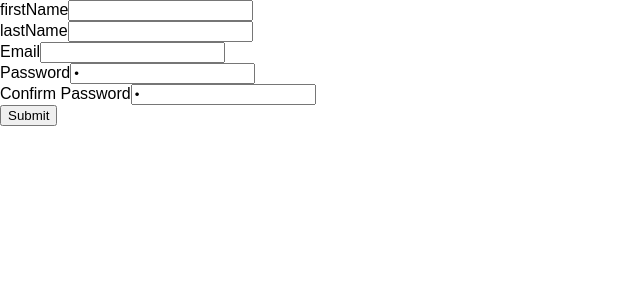
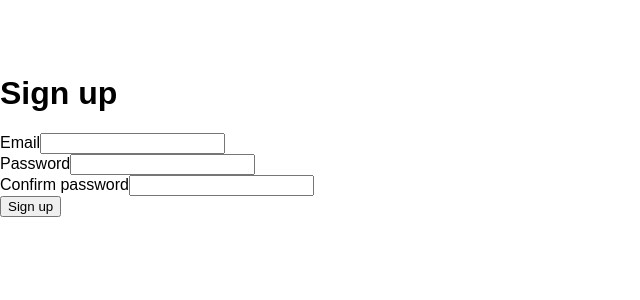
Before and after one commit to neenu-kurian/insult, a React (Create React App) app in the folder client/: page /signup in a window 1280 px wide. Shown: the top 300 px of the page, without its empty margins (0-640 px from the left). Built offline with nearby package versions, Linux system fonts and the light colour scheme.

Commit message:
added signup page

```diff
--- a/client/src/App.js
+++ b/client/src/App.js
@@ -1,26 +1,28 @@
-import React, { Component } from 'react';
+import React, { Component } from 'react'
+import { BrowserRouter as Router, Route, Redirect } from 'react-router-dom'
 import GamePage from './components/gamePage'
+import SignupPage from './components/SignUpPage'
 import NewGame from './components/newGame'
-import { BrowserRouter as Router, Route, Redirect } from 'react-router-dom'
-import SignUpForm from './components/SignUpForm'
+import insult from './components/Insult'
+import './App.css'
 
 class App extends Component {
   render() {
     return (
+      <Router>
+        <div>
+          <nav>
 
-      <Router>
-
-        <div>
-          <Route exact path="/signup" component={SignUpForm} />
-          <Route exact path="/signup/games" component={NewGame} />
-          <Route exact path="/" render={() => <Redirect to="/games" />} />
-          <Route exact path="/signup/games/:id" component={GamePage} />
-         </div>
-
+          </nav>
+          <main style={{marginTop:75}}>
+            <Route exact path="/signup" component={SignupPage} />
+            <Route exact path="/games" component={NewGame} />
+            <Route exact path="/games/:id" component={GamePage} />
+            <Route exact path="/" render={ () => <Redirect to="/games" /> } />
+          </main>
+        </div>
       </Router>
-
-    );
+    )
   }
 }
-
-export default App;
+export default App
--- a/client/src/actions/signUp.js
+++ b/client/src/actions/signUp.js
@@ -1,14 +1,29 @@
 import * as request from 'superagent'
 export const baseUrl = 'http://localhost:4000'
 
-export const SIGN_UP = "SIGN_UP"
+export const USER_SIGNUP_SUCCESS = 'USER_SIGNUP_SUCCESS'
+export const USER_SIGNUP_FAILED = 'USER_SIGNUP_FAILED'
 
-export const userSignUp = () => (dispatch) =>{
-    request
-    .get(`${baseUrl}/signup`)
-    .then(res => dispatch({
-     type:SIGN_UP,
-     payload: res.body
-    }))
-    .catch(err => console.error(err))
-}
+
+
+
+export const signup = (email, password) => (dispatch) =>
+	request
+		.post(`${baseUrl}/users`)
+		.send({ firstName: email, lastName: email, email, password })
+		.then(result => {
+			dispatch({
+				type: USER_SIGNUP_SUCCESS
+			})
+		})
+		.catch(err => {
+			if (err.status === 400) {
+				dispatch({
+					type: USER_SIGNUP_FAILED,
+					payload: err.response.body.message || 'Unknown error'
+				})
+			}
+			else {
+				console.error(err)
+			}
+	   })
--- a/client/src/components/SignUpForm.js
+++ b/client/src/components/SignUpForm.js
@@ -1,54 +1,54 @@
 import React, {PureComponent} from 'react'
-import {userSignUp} from '../actions/signUp'
-import { connect } from 'react-redux'
 
- class SignUpForm extends PureComponent {
+export default class SignupForm extends PureComponent {
+	state = {}
 
-    render(){
-        return(
+	handleSubmit = (e) => {
+		e.preventDefault()
+		this.props.onSubmit(this.state)
+	}
+
+	handleChange = (event) => {
+    const {name, value} = event.target
+
+    this.setState({
+      [name]: value
+    })
+  }
+
+	render() {
+		return (
 			<form onSubmit={this.handleSubmit}>
-            <div>
-                <label htmlFor="firstName">firstName</label>
-                <input type="firstName" name="firstName" id="firstName" value={
-                this.props.firstName||" "
-                }onChange={this.handleChange}/>
-                </div>
-             <div>
-               <label htmlFor="lastName">lastName</label>
-               <input type="lastName" name="lastName" id="lastName" value={
-               this.props.lastName||" "
-               }onChange={this.handleChange}/>
-             </div>
 				<div>
 					<label htmlFor="email">Email</label>
 					<input type="email" name="email" id="email" value={
-                   this.props.email|| " "
-                  }onChange={this.handleChange}/>
+						this.state.email || ''
+					} onChange={ this.handleChange } />
 				</div>
+
 				<div>
 					<label htmlFor="password">Password</label>
 					<input type="password" name="password" id="password" value={
-                this.props.password||" "
-            }onChange={this.handleChange}/>
+						this.state.password || ''
+					} onChange={ this.handleChange } />
 				</div>
 
 				<div>
-               <label htmlFor="confirm password">Confirm Password</label>
+					<label htmlFor="confirmPassword">Confirm password</label>
 					<input type="password" name="confirmPassword" id="confirmPassword" value={
-                 this.props.password||" "
-               }onChange={this.handleChange}/>
+						this.state.confirmPassword || ''
+					} onChange={ this.handleChange } />
 				</div>
 
-             <button type="submit">Submit </button>
+				{
+					this.state.password &&
+					this.state.confirmPassword &&
+					this.state.password !== this.state.confirmPassword &&
+					<p style={{color:'red'}}>The passwords do not match!</p>
+				}
+
+				<button type="submit">Sign up</button>
 			</form>
-
 		)
 	}
 }
-
-const mapStateToProps=(state)=>{
-    // state=this.state
-    signup: state.signup
-}
-
-export default connect(mapStateToProps,{userSignUp} )(SignUpForm)
--- /dev/null
+++ b/client/src/components/SignUpPage.js
@@ -0,0 +1,35 @@
+import React, {PureComponent} from 'react'
+import {connect} from 'react-redux'
+import {signup} from '../actions/signUp'
+import SignupForm from './SignUpForm'
+import {Redirect} from 'react-router-dom'
+
+class SignupPage extends PureComponent {
+	handleSubmit = (data) => {
+		this.props.postSignup(data.email, data.password)
+	}
+
+	render() {
+		if (this.props.signup.success) return (
+			<Redirect to="/" />
+		)
+
+		return (
+			<div>
+				<h1>Sign up</h1>
+
+				<SignupForm onSubmit={this.handleSubmit} />
+
+				<p style={{color:'red'}}>{ this.props.signup.error }</p>
+			</div>
+		)
+	}
+}
+
+const mapStateToProps = function (state) {
+	return {
+		signup: state.signup
+	}
+}
+
+export default connect(mapStateToProps, {postSignup: signup})(SignupPage)
--- a/client/src/reducers/signUp.js
+++ b/client/src/reducers/signUp.js
@@ -1,19 +1,19 @@
-import { SIGN_UP } from '../actions/signUp'
+import {
+	USER_SIGNUP_SUCCESS, USER_SIGNUP_FAILED
+} from '../actions/signUp'
 
-const initalState={
-   firstName:"neenu",
-   lastName:"k",
-   email:"abc@gmail.com",
-   passsword:"password",
-   confirmpassword:"password"
+export default function (state = {}, {type, payload}) {
+	switch(type) {
+    case USER_SIGNUP_SUCCESS:
+      return {
+        success: true
       }
 
-export default function (state=initalState,{type,payload}){
-    switch(type) {
-        case SIGN_UP:
-        return{
-            payload
+    case USER_SIGNUP_FAILED:
+      return {
+        error: payload
       }
+
 		default:
       return state
 	}
```
Also changed, not shown: client/src/reducers/index.js (+5 -3 lines). Lines whose indentation alone changed are shown as unchanged.
